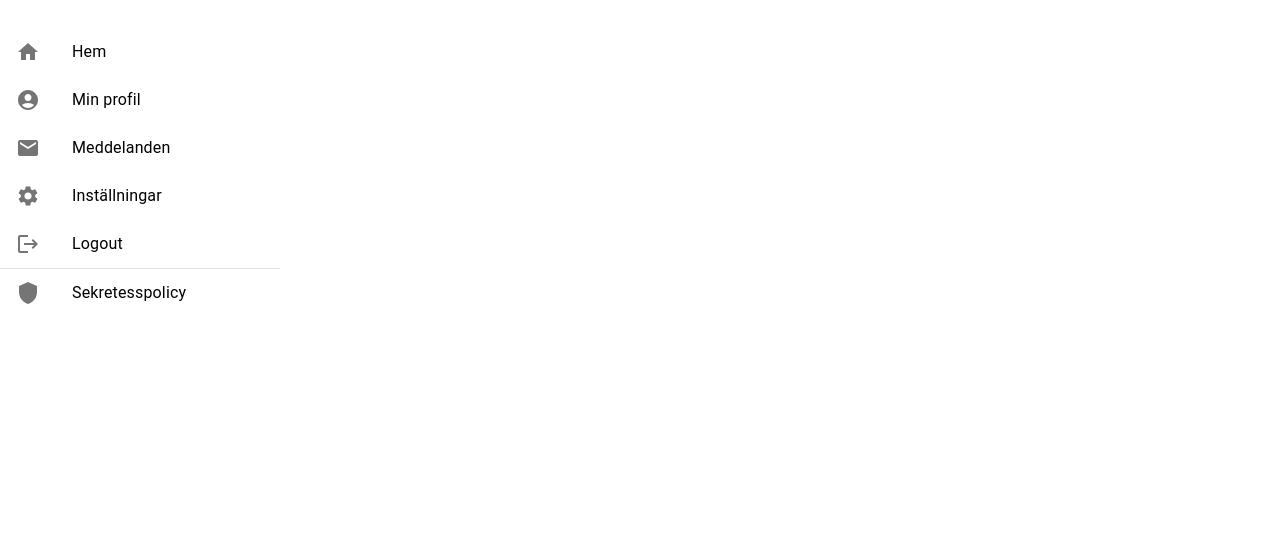
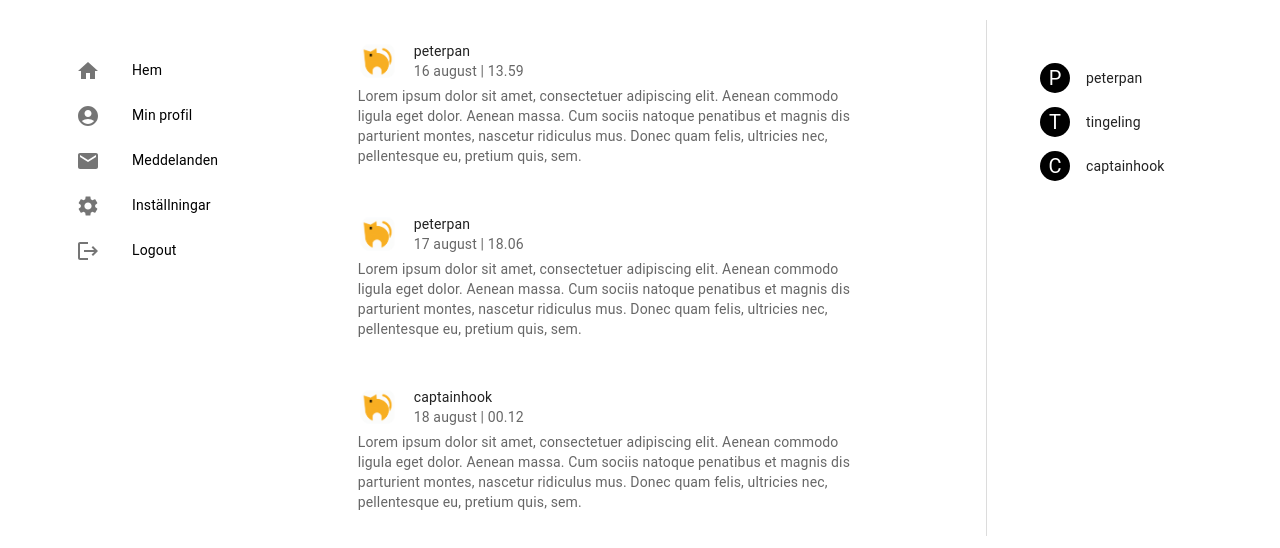
Before and after one commit to emiliaajax/litter, a React (Create React App) app in the folder litter-client/: page / in a window 1280 px wide. Shown: the top 548 px of the page. Built offline with nearby package versions, Linux system fonts and the light colour scheme.

Commit message:
Add following feed, lit cad and litter box components

```diff
--- a/litter-client/src/App.js
+++ b/litter-client/src/App.js
@@ -5,7 +5,7 @@ import Home from './components/Home/Home.js'
 function App() {
   return (
     <Router>
-      <div className="App">
+      <div className="App" style={{ margin: '0 auto', maxWidth: '1200px' }}>
         <Routes>
           <Route
             path='/'
--- a/litter-client/src/components/BaseLayout/BaseLayout.js
+++ b/litter-client/src/components/BaseLayout/BaseLayout.js
@@ -8,7 +8,7 @@ const BaseLayout = (props) => {
     <Stack
       direction='row'
       spacing={1}
-      sx={{ paddingTop: '20px', paddingBottom: '10px'}}>
+      sx={{ paddingTop: '20px', paddingBottom: '10px', paddingLeft: '20px' }}>
       <SideBar />
       {children}
     </Stack>
--- /dev/null
+++ b/litter-client/src/components/FollowingFeed/FollowingFeed.js
@@ -0,0 +1,72 @@
+import { Avatar, Card, CardHeader, Divider, Stack, Typography } from "@mui/material"
+// import { useEffect } from "react"
+// import { useDispatch, useSelector } from "react-redux"
+// import { getAllActiveUsers } from "../../features/userProfiles/userProfilesSlice"
+// import CircularProgress from '@mui/material/CircularProgress';
+
+const FollowingFeed = () => {
+
+  const followings = [
+    {
+      username: 'peterpan'
+    },
+    {
+      username: 'tingeling'
+    },
+    {
+      username: 'captainhook'
+    }
+  ]
+
+  //   const user = JSON.parse(localStorage.getItem('user'))
+
+  //   const dispatch = useDispatch()
+
+  //   const { userProfiles, isPending } = useSelector((state) => state.userProfiles)
+
+  //   useEffect(() => {
+  //     dispatch(getAllActiveUsers())
+  //   }, [dispatch])
+
+  return (
+    <>
+      {/* {isPending
+      ? <Stack
+          spacing={1}
+          sx={{ alignItems: 'center', justifyContent: 'center', width: '70vw', height: '20vh' }}>
+          <CircularProgress />
+        </Stack>
+      :  */}
+      <Stack
+        id='following'
+        spacing={1}
+        sx={{ paddingLeft: '50px', paddingTop: '40px', maxWidth: '100%', margin: '0 auto' }}>
+        {followings?.map((following) => {
+          return (
+            <Card
+              variant='outlined'
+              key={Math.random() * 100000}
+              sx={{ border: 'none', padding: '0px', margin: '0px' }}>
+              <CardHeader sx={{ border: 'none', padding: '3px', margin: '0px' }}
+                avatar={
+                  <Avatar sx={{ bgcolor: 'black', width: '30px', height: '30px' }}>
+                    {following.username[0].toUpperCase()}
+                  </Avatar>
+                }
+                //     action={
+                //   <IconButton aria-label="settings">
+                //     <MoreVertIcon />
+                //   </IconButton>
+                // }
+                title={following.username}
+                />
+            </Card>
+          )
+        })}
+      </Stack>
+      {/* } */}
+    </>
+  )
+}
+
+export default FollowingFeed
--- a/litter-client/src/components/Home/Home.js
+++ b/litter-client/src/components/Home/Home.js
@@ -1,12 +1,19 @@
-// import Feed from '../Feed/Feed.js'
+import LitterBox from '../LitterBox/LitterBox.js'
+import FollowingFeed from '../FollowingFeed/FollowingFeed.js'
+import { Grid } from '@mui/material'
 
 const Home = () => {
 
   return (
-    <>
-      {/* <Feed /> */}
-    </>
-   )
+    <Grid container>
+      <Grid item xs={9} sx={{ borderRight: '1px solid #dcdcdc' }}>
+        <LitterBox />
+      </Grid>
+      <Grid item xs={3}>
+        <FollowingFeed />
+      </Grid>
+    </Grid>
+  )
 }
 
 export default Home
--- /dev/null
+++ b/litter-client/src/components/LitCard/LitCard.js
@@ -0,0 +1,46 @@
+import { Card, CardContent, CardHeader, Stack, Typography } from "@mui/material"
+import { Box } from "@mui/system"
+import PeopleOutlineIcon from '@mui/icons-material/PeopleOutline'
+import profileImage from './profile-image.png'
+import Avatar from '@mui/material/Avatar'
+// import { useDispatch } from "react-redux";
+// import { getUser } from "../../features/userProfiles/userProfilesSlice";
+
+const LitCard = (props) => {
+  const lit = props.lit
+  // const dispatch = useDispatch()
+
+  return (
+    <Card
+      variant='outlined'
+      sx={{ width: '100%', borderRadius: '0px', border: 'none', borderColor: 'rgb(242, 242, 242)', display: 'flex', justifyContent: 'flex-start', alignItems: 'flex-start', marginTop: '0px' }} >
+      <Stack>
+        <CardHeader
+          sx={{ paddingBottom: '0px' }}
+          avatar={
+            <Avatar sx={{ bgcolor: 'white' }}>
+              <img src={profileImage} width='35px'></img>
+            </Avatar>
+          }
+          title={lit.author}
+          subheader={lit.date}
+        />
+        <Box
+          sx={{ display: 'flex', flexDirection: 'column' }}>
+          <CardContent
+            sx={{ flex: '1 0 auto', paddingTop: '5px', paddingBottom: '20px !important' }}>
+            <Typography
+              noWrap
+              variant="body2"
+              color="text.secondary"
+              style={{ display: 'inline-block', whiteSpace: 'pre-line', wordBreak: 'break-word' }}>
+              {lit.text}
+            </Typography>
+          </CardContent>
+        </Box>
+      </Stack>
+    </Card>
+  )
+}
+
+export default LitCard
--- /dev/null
+++ b/litter-client/src/components/LitterBox/LitterBox.js
@@ -0,0 +1,62 @@
+import { Stack } from "@mui/material"
+// import { useEffect } from "react"
+// import { useDispatch, useSelector } from "react-redux"
+// import { getAllActiveUsers } from "../../features/userProfiles/userProfilesSlice"
+import LitCard from "../LitCard/LitCard.js"
+// import CircularProgress from '@mui/material/CircularProgress';
+
+const Feed = () => {
+
+  const lits = [
+    {
+      author: 'peterpan',
+      date: '16 august | 13.59',
+      text: 'Lorem ipsum dolor sit amet, consectetuer adipiscing elit. Aenean commodo ligula eget dolor. Aenean massa. Cum sociis natoque penatibus et magnis dis parturient montes, nascetur ridiculus mus. Donec quam felis, ultricies nec, pellentesque eu, pretium quis, sem.'
+    },
+    {
+      author: 'peterpan',
+      date: '17 august | 18.06',
+      text: 'Lorem ipsum dolor sit amet, consectetuer adipiscing elit. Aenean commodo ligula eget dolor. Aenean massa. Cum sociis natoque penatibus et magnis dis parturient montes, nascetur ridiculus mus. Donec quam felis, ultricies nec, pellentesque eu, pretium quis, sem.'
+    },
+    {
+      author: 'captainhook',
+      date: '18 august | 00.12',
+      text: 'Lorem ipsum dolor sit amet, consectetuer adipiscing elit. Aenean commodo ligula eget dolor. Aenean massa. Cum sociis natoque penatibus et magnis dis parturient montes, nascetur ridiculus mus. Donec quam felis, ultricies nec, pellentesque eu, pretium quis, sem.'
+    }
+  ]
+
+  //   const user = JSON.parse(localStorage.getItem('user'))
+
+  //   const dispatch = useDispatch()
+
+  //   const { userProfiles, isPending } = useSelector((state) => state.userProfiles)
+
+  //   useEffect(() => {
+  //     dispatch(getAllActiveUsers())
+  //   }, [dispatch])
+
+  return (
+    <>
+      {/* {isPending
+      ? <Stack
+          spacing={1}
+          sx={{ alignItems: 'center', justifyContent: 'center', width: '70vw', height: '20vh' }}>
+          <CircularProgress />
+        </Stack>
+      :  */}
+      <Stack
+        id='lits'
+        spacing={1}
+        sx={{ paddingTop: '5px', maxWidth: '70%', margin: '0 auto' }}>
+        {lits?.map((lit) => {
+          return (
+            <LitCard key={Math.random() * 100000} lit={lit} />
+          )
+        })}
+      </Stack>
+      {/* } */}
+    </>
+  )
+}
+
+export default Feed
--- a/litter-client/src/components/SideBar/SideBar.js
+++ b/litter-client/src/components/SideBar/SideBar.js
@@ -11,8 +11,6 @@ import SettingsIcon from '@mui/icons-material/Settings'
 // import { useDispatch } from 'react-redux'
 // import { useNavigate } from 'react-router-dom'
 // import { logout, reset } from '../../features/auth/authSlice'
-import { Divider } from '@mui/material'
-import ShieldIcon from '@mui/icons-material/Shield'
 
 const SideBar = () => {
   // const dispatch = useDispatch()
@@ -26,15 +24,18 @@ const SideBar = () => {
   // }
 
   return (
-    <Box sx={{ width: '100%', maxWidth: 280, bgcolor: 'background.paper' }}>
-      <List component="nav" aria-label="main mailbox folders">
+    <Box sx={{ width: '100%', paddingTop: '20px', maxWidth: '160px', bgcolor: 'background.paper' }}>
+      <List component="nav">
         <ListItemButton
           component='a'
           href='/'>
           <ListItemIcon>
             <HomeIcon />
           </ListItemIcon>
-          <ListItemText primary="Hem" />
+          <ListItemText
+            primary="Hem"
+            primaryTypographyProps={{ fontSize: '14px' }}
+          />
         </ListItemButton>
         <ListItemButton
           component='a'
@@ -42,7 +43,10 @@ const SideBar = () => {
           <ListItemIcon>
             <AccountCircleIcon />
           </ListItemIcon>
-          <ListItemText primary="Min profil" />
+          <ListItemText
+            primary="Min profil"
+            primaryTypographyProps={{ fontSize: '14px' }}
+          />
         </ListItemButton>
         <ListItemButton
           component='a'
@@ -50,7 +54,10 @@ const SideBar = () => {
           <ListItemIcon>
             <EmailIcon />
           </ListItemIcon>
-          <ListItemText primary="Meddelanden" />
+          <ListItemText
+            primary="Meddelanden"
+            primaryTypographyProps={{ fontSize: '14px' }}
+          />
         </ListItemButton>
         <ListItemButton
           component='a'
@@ -58,23 +65,20 @@ const SideBar = () => {
           <ListItemIcon>
             <SettingsIcon />
           </ListItemIcon>
-          <ListItemText primary="Inställningar" />
+          <ListItemText
+            primary="Inställningar"
+            primaryTypographyProps={{ fontSize: '14px' }}
+          />
         </ListItemButton>
         <ListItemButton>
           {/* onClick={onLogout}> */}
           <ListItemIcon>
             <LogoutIcon />
           </ListItemIcon>
-          <ListItemText primary="Logout" />
-        </ListItemButton>
-        <Divider />
-        <ListItemButton
-          component='a'
-          href='/privacy'>
-          <ListItemIcon>
-            <ShieldIcon />
-          </ListItemIcon>
-          <ListItemText primary="Sekretesspolicy" />
+          <ListItemText
+            primary="Logout"
+            primaryTypographyProps={{ fontSize: '14px' }}
+          />
         </ListItemButton>
       </List>
     </Box>
```
Also changed, not shown: litter-client/src/components/LitCard/profile-image.png (added).
